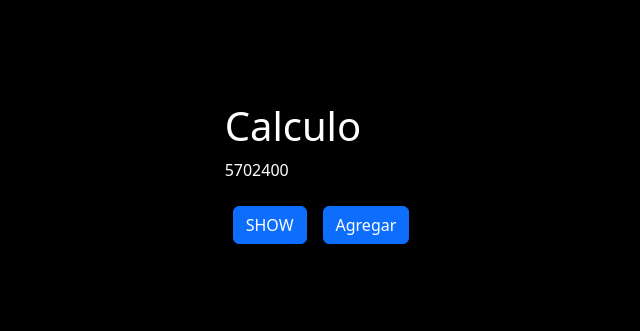
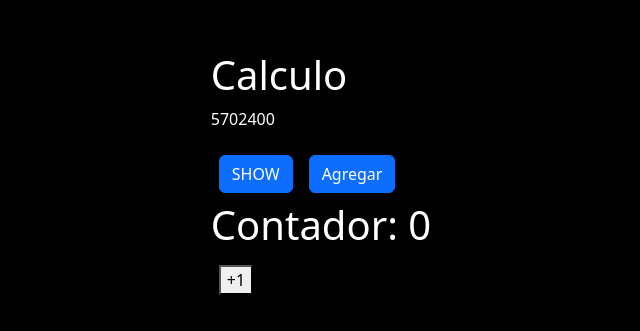
Before and after one commit to noxopio/React, a React (Vite) app in the folder sReact/practice-hoocks-react/: page / in a window 1280 px wide. Shown: the part 223-554 px from the top of the page, without its empty margins (319-959 px from the left). Built offline with nearby package versions, Linux system fonts and the light colour scheme.

Commit message:
useMemo hook / use React.memo

```diff
--- /dev/null
+++ b/sReact/practice-hoocks-react/src/components/CallbackComponent.jsx
@@ -0,0 +1,24 @@
+import { useCallback, useState } from "react"
+import { Incrementar } from "./Incrementar"
+
+export const CallbackComponent = () => {
+
+
+    const [contador, setContador] = useState(0)
+    const incremetarPadre = useCallback((val)=>{
+        setContador(cont => cont+ val)
+    },[])
+
+
+
+
+    return (
+        <>
+            <h1>Contador: {contador}</h1>
+            <Incrementar
+                incrementar={incremetarPadre}
+            />
+
+        </>
+    )
+}
--- /dev/null
+++ b/sReact/practice-hoocks-react/src/components/Incrementar.jsx
@@ -0,0 +1,17 @@
+import React from 'react'
+
+import PropTypes from 'prop-types';
+
+export const Incrementar = React.memo(({ incrementar }) => {
+    console.log('me renderize');
+
+    return (
+        <button onClick={() => incrementar(10)}>+1</button>
+    );
+});
+
+// Incrementar.displayName = 'Incrementar';
+
+// Incrementar.propTypes = {
+//     incrementar: PropTypes.func.isRequired,
+// };
--- a/sReact/practice-hoocks-react/src/main.jsx
+++ b/sReact/practice-hoocks-react/src/main.jsx
@@ -4,12 +4,14 @@ import ReactDOM from "react-dom/client";
 import "./index.css";
 import { FormularioComponent } from "./components/FormularioComponent";
 import { CalculosPesados } from "./components/CalculosPesados";
+import { CallbackComponent } from "./components/CallbackComponent";
 // import { UsersComponent } from "./components/UsersComponent";
 
 ReactDOM.createRoot(document.getElementById("root")).render(
 
   <React.StrictMode>
     <CalculosPesados />
+    <CallbackComponent />
     {/* <FormularioComponent /> */}
   </React.StrictMode>
 
```
